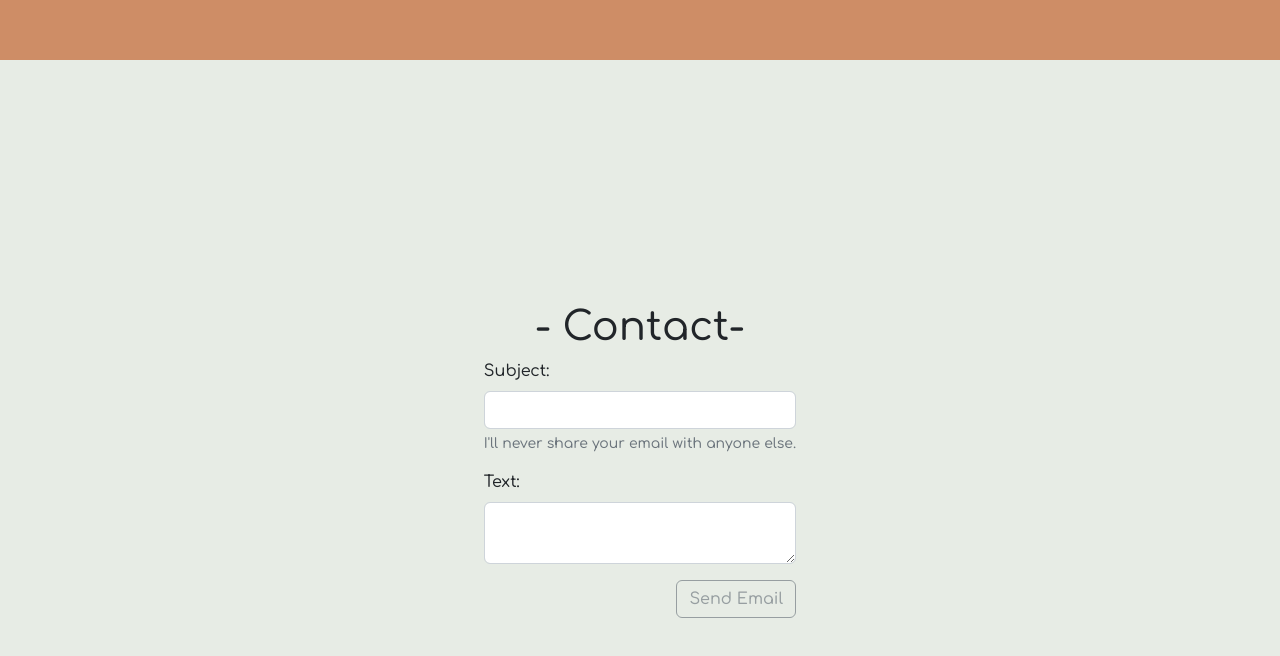
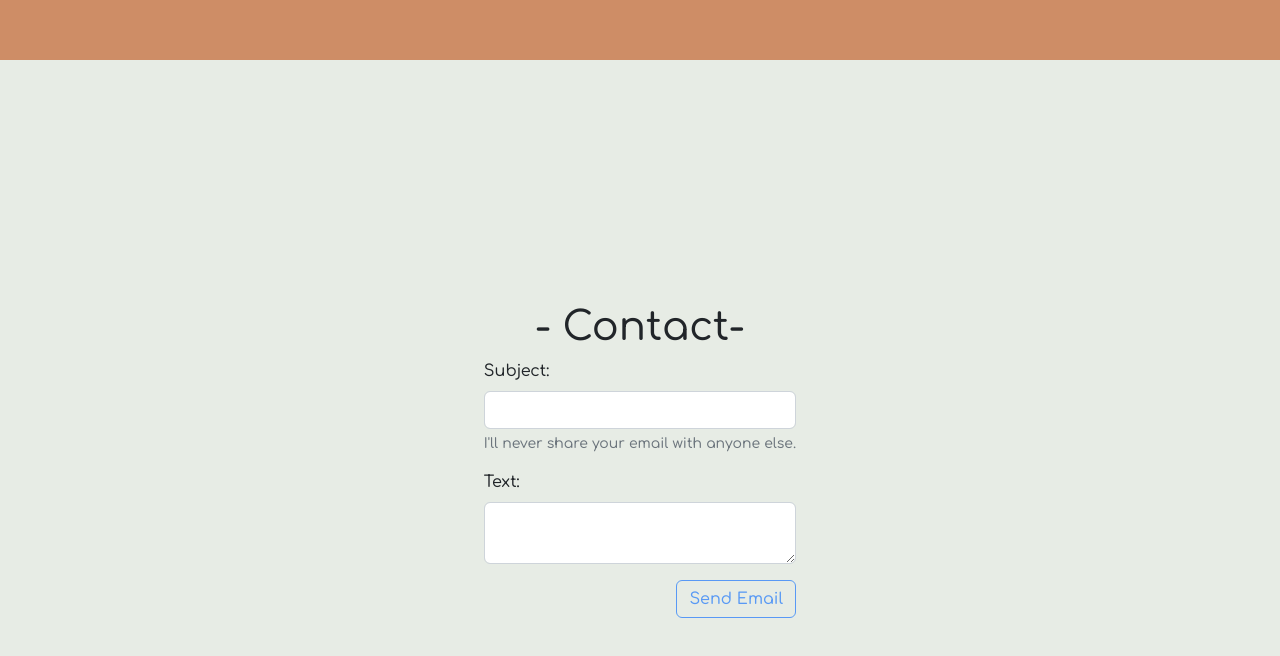
Before and after one commit to KadeHels/Arkade, an Angular app in the folder arkade/: page /home in a window 1280 px wide. Shown: the part 2340-2996 px from the top of the page. Built offline with nearby package versions, Linux system fonts and the light colour scheme.

Commit message:
change button color

```diff
--- a/arkade/src/app/components/contact/contact.component.html
+++ b/arkade/src/app/components/contact/contact.component.html
@@ -23,7 +23,7 @@
             </div>
 
           </div>
-          <button class="btn btn btn-outline-secondary float-end" type="submit" [disabled]="emailForm.invalid">Send Email</button>
+          <button class="btn btn btn-outline-primary float-end" type="submit" [disabled]="emailForm.invalid">Send Email</button>
         </form>
       </div>
     </div>
```
